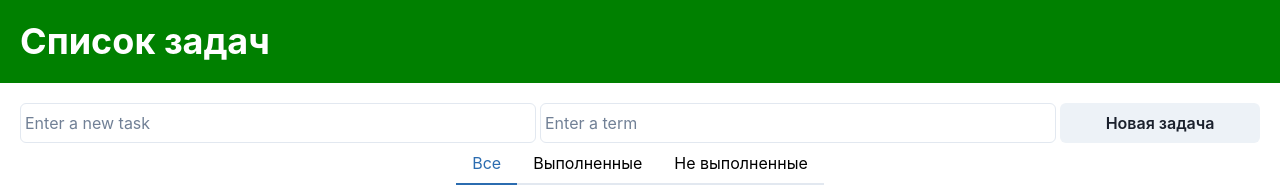
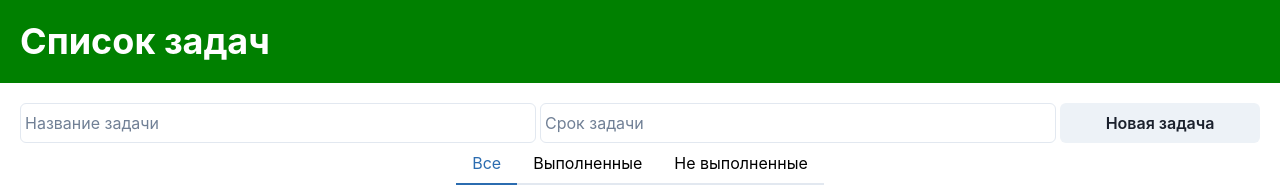
Before and after one commit to alimposis/TodoList, a React (Vite) app: page / in a window 1280 px wide. Shown: the top 193 px of the page. Built offline with nearby package versions, Linux system fonts and the light colour scheme.

Commit message:
Новый коммит

```diff
--- a/src/components/Main/Main.tsx
+++ b/src/components/Main/Main.tsx
@@ -33,16 +33,16 @@ export const Main = () => {
           </TabList>
           <TabPanels>
               <TabPanel>
-                <StateTodoList props={[stateTodo, setStateTodo, deleteTodo]} />
+                <StateTodoList props={[stateTodo, setStateTodo, deleteTodo,stateTodo]} />
               </TabPanel>
               <TabPanel >
               <StateTodoList
-                props={[stateTodoTrue, setStateTodo, deleteTodo]}
+                props={[stateTodoTrue, setStateTodo, deleteTodo,stateTodo]}
               />
             </TabPanel>
             <TabPanel>
               <StateTodoList
-                props={[stateTodoFalse, setStateTodo, deleteTodo]}
+                props={[stateTodoFalse, setStateTodo, deleteTodo,stateTodo]}
               />
             </TabPanel>
           </TabPanels>
--- a/src/components/StateTodoList/StateTodoList.tsx
+++ b/src/components/StateTodoList/StateTodoList.tsx
@@ -8,13 +8,15 @@ export const StateTodoList = ({
   props: [
     ITodo[] | null,
     React.Dispatch<React.SetStateAction<ITodo[] | []>>,
-    Function
+    Function,
+    [] | ITodo[]
   ];
 }) => {
   const setState = props[1];
+  const stateTodo = props[3];
   const state = props[0];
   function editAnObject(params: ITodo) {
-    const updatedState = state?.map((e) => {
+    const updatedState = stateTodo?.map((e) => {
       if (e.id === params.id) {
         return { ...e, completed: !e.completed };
       }
--- a/src/components/TodoAdd/TodoAdd.tsx
+++ b/src/components/TodoAdd/TodoAdd.tsx
@@ -14,9 +14,9 @@ export const TodoAdd = ({props}:TodoListAddProps) =>{
                 required
                 name="title"
                 padding="1"
-                placeholder="Enter a new task"
+                placeholder="Название задачи"
               />
-              <Input name="term" padding="1" placeholder="Enter a term" />
+              <Input name="term" padding="1" placeholder="Срок задачи" />
               <Button type="submit" padding="0.5" maxW="200px" width="100%">
                 Новая задача
               </Button>
```
